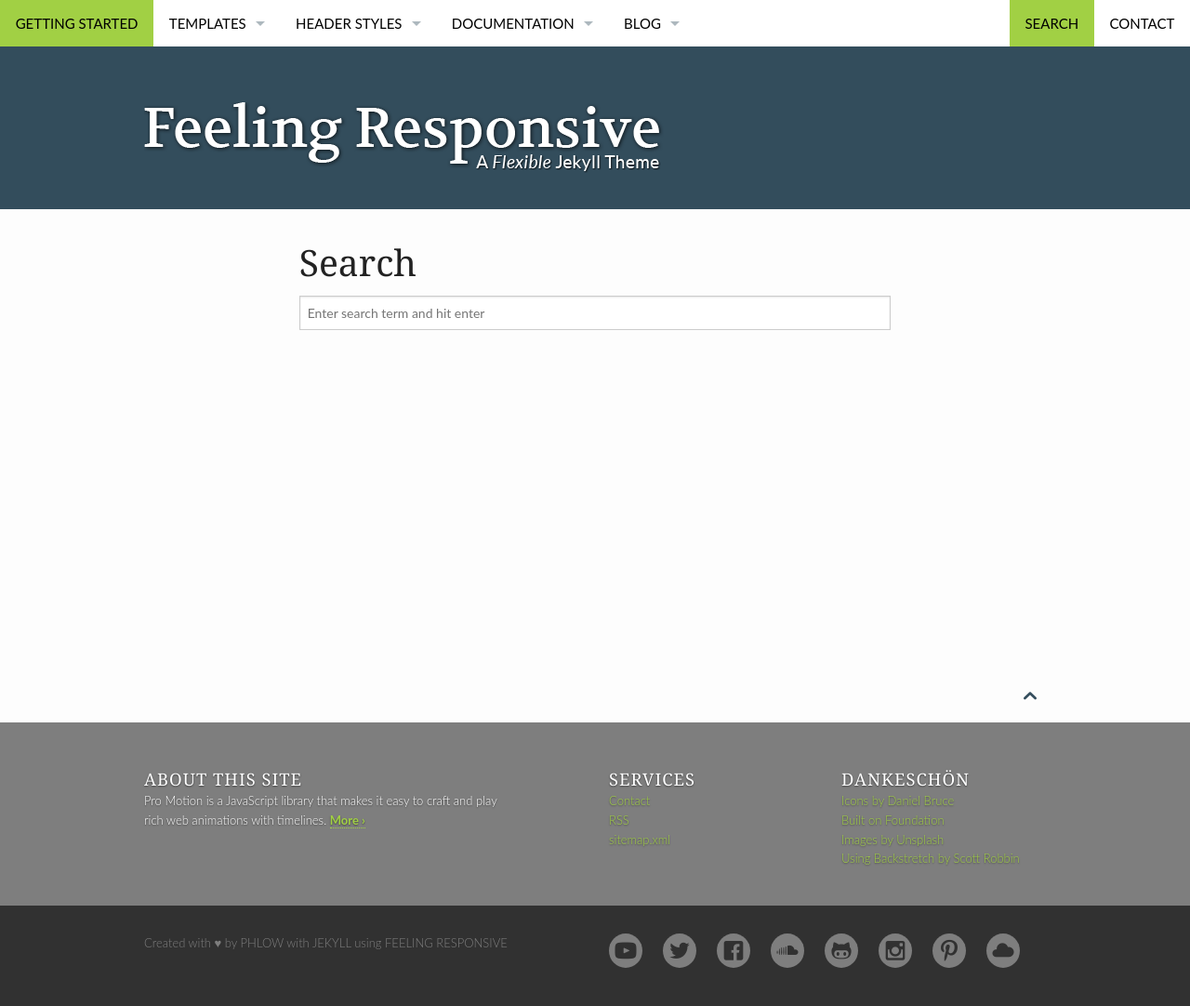
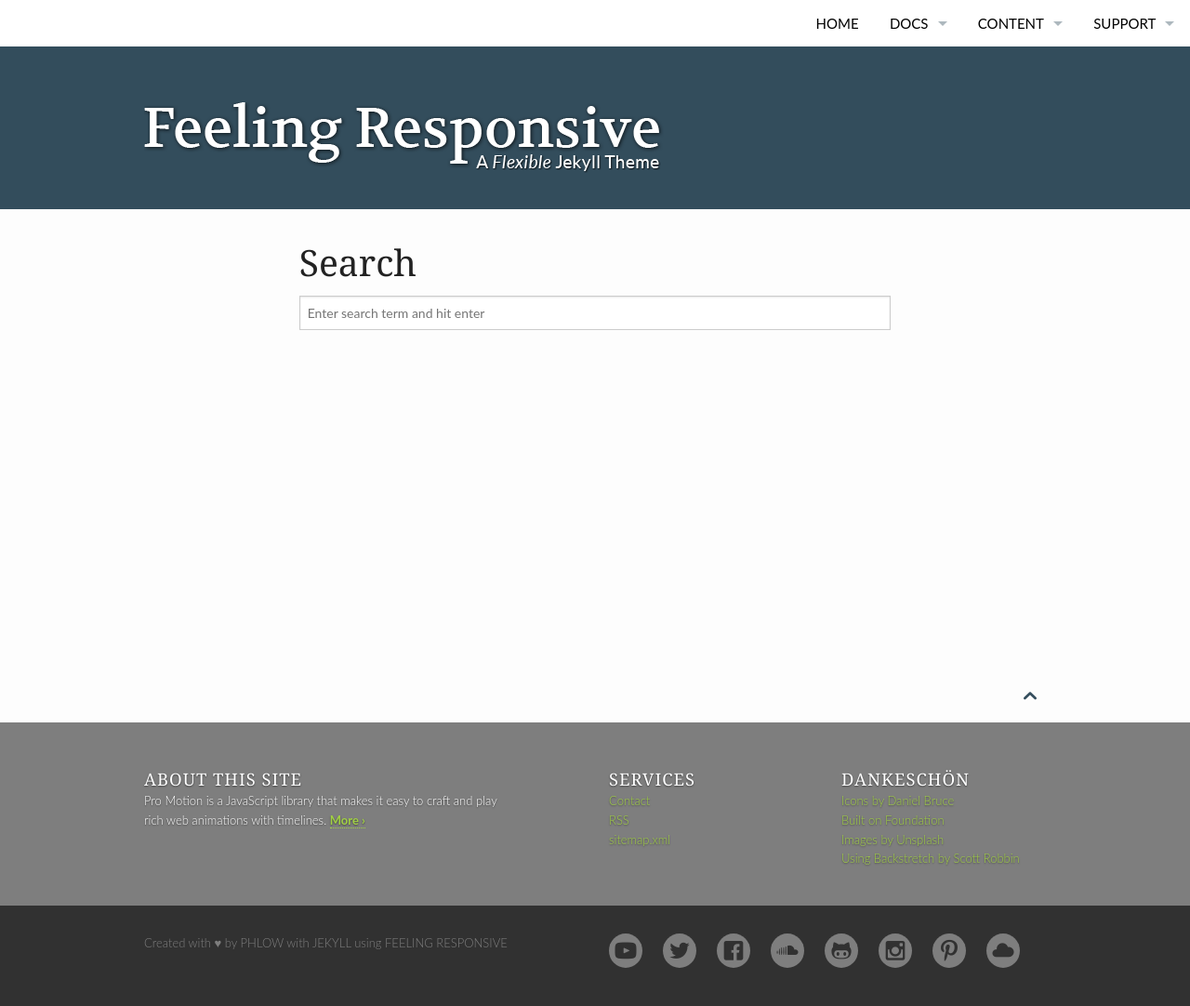
Before and after one commit to ProGraphics/prostyle.io, a Jekyll site: the page built from pages/search.md, in a window 1280 px wide. Shown: the whole page at 93% size. Built offline with Jekyll 4.4.1, drawn with Linux system fonts in a browser that asks for light colours.

Commit message:
Update navigation.yml

```diff
--- a/_data/navigation.yml
+++ b/_data/navigation.yml
@@ -1,75 +1,38 @@
-- title: Getting Started
-  url: "/getting-started/"
-  side: left
-
-- title: "Templates"
-  url: "/design/"
-  side: left
-  dropdown:
-  - title: "Grid & Colors"
-    url: "/design/grid/"
-  - title: "Typography"
-    url: "/design/typography/"
-  - title: "Page/Post"
-    url: "/design/page/"
-  - title: "Post-Left-Sidebar"
-    url: "/design/post-left-sidebar/"
-  - title: "Post-Right-Sidebar"
-    url: "/design/post-right-sidebar/"
-  - title: "Page Full-Width"
-    url: "/design/page-fullwidth/"
-  - title: "Blog-Page"
-    url: "/blog/"
-  - title: "Video"
-    url: "/design/video/"
-  - title: "Gallery"
-    url: "/design/gallery/"
-  - title: "Portfolio"
-    url: "/design/portfolio/"
-
-- title: "Header Styles"
-  url: "/headers/"
-  side: left
-  dropdown:
-  - title: "Header with Full-Width-Image"
-    url: "/design/header-full-width-image/"
-  - title: "Header with Image and Pattern"
-    url: "/design/header-image-pattern/"
-  - title: "Header with image and color"
-    url: "/design/header-image-color/"
-  - title: "Header Only With Logo"
-    url: "/design/header-logo-only/"
-  - title: "Header With Text"
-    url: "/design/header-with-text/"
-  - title: "No Header"
-    url: "/design/no-header/"
-  - title: "No Header but Image"
-    url: "/design/no-header-but-image/"
-
-- title: Documentation
-  url: "/documentation/"
-  side: left
-  dropdown:
-  - title: Documentation
-    url: "/documentation/"
-  - title: "Changelog"
-    url: "/changelog/"
-  - title: "Roadmap"
-    url: "/roadmap/"
-
-- title: Blog
-  url: "/blog/"
-  side: left
-  dropdown:
-  - title: Blog
-    url: "/blog/"
-  - title: "Blog Archive"
-    url: "/blog/archive/"
-
-- title: "Search"
-  url: "/search/"
+- title: Home
+  url: "/"
   side: right
 
-- title: "Contact"
-  url: "/contact/"
+- title: Docs
+  url: "/docs/"
   side: right
+  dropdown:
+  - title: Concepts
+    url: "/docs/concepts/"
+  - title: Stories
+    url: "/docs/stories/"
+  - title: Configuration
+    url: "/docs/configuration/"
+  - title: Extensions
+    url: "/docs/extensions/"
+
+- title: Content
+  url: "/content/"
+  side: right
+  dropdown:
+  - title: Search
+    url: "/search/"
+  - title: Gallery
+    url: "/gallery/"
+
+- title: Support
+  url: "/support/"
+  side: right
+  dropdown:
+  - title: Download
+    url: "https://github.com/pro-graphics/pro-motion"
+  - title: Releases
+    url: "https://github.com/pro-graphics/pro-motion/releases"
+  - title: Issues
+    url: "https://github.com/pro-graphics/pro-motion/issues"
+  - title: Contact
+    url: "/contact/"
```
